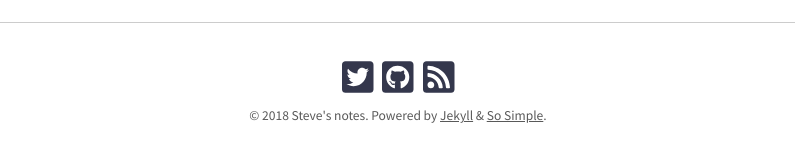
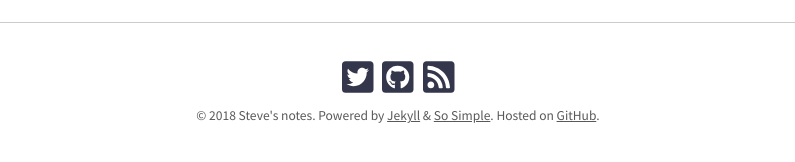
Before and after one commit to PeterGyger/stevemar.github.io, a Jekyll site: the page built from index.html, in a window 1280 px wide and 900 px high, scrolled down 4104 px. Shown: the part 702-864 px from the top of the window, without its empty margins (242-1037 px from the left). Built offline with Jekyll 4.4.1, drawn with Linux system fonts in a browser that asks for light colours; nearby versions of some CDN libraries; a script that is not in the unit is left out; the list of posts is cut into pages by our own code.

Commit message:
add repo

```diff
--- a/_includes/footer.html
+++ b/_includes/footer.html
@@ -18,7 +18,7 @@
     {% if site.copyright %}
       {{ site.copyright | markdownify }}
     {% else %}
-      <p>&copy; {{ site.time | date: '%Y' }} {{ site.name | default: site.title }}. {{ site.data.text[site.locale].powered_by | default: "Powered by" }} <a href="https://jekyllrb.com" rel="nofollow">Jekyll</a> &amp; <a href="https://github.com/mmistakes/so-simple-theme" rel="nofollow">So Simple</a>.</p>
+      <p>&copy; {{ site.time | date: '%Y' }} {{ site.name | default: site.title }}. {{ site.data.text[site.locale].powered_by | default: "Powered by" }} <a href="https://jekyllrb.com" rel="nofollow">Jekyll</a> &amp; <a href="https://github.com/mmistakes/so-simple-theme" rel="nofollow">So Simple</a>. Hosted on <a href="https://github.com/stevemart/stevemart.github.io">GitHub</a>.</p>
     {% endif %}
   </div>
 </footer>
```
